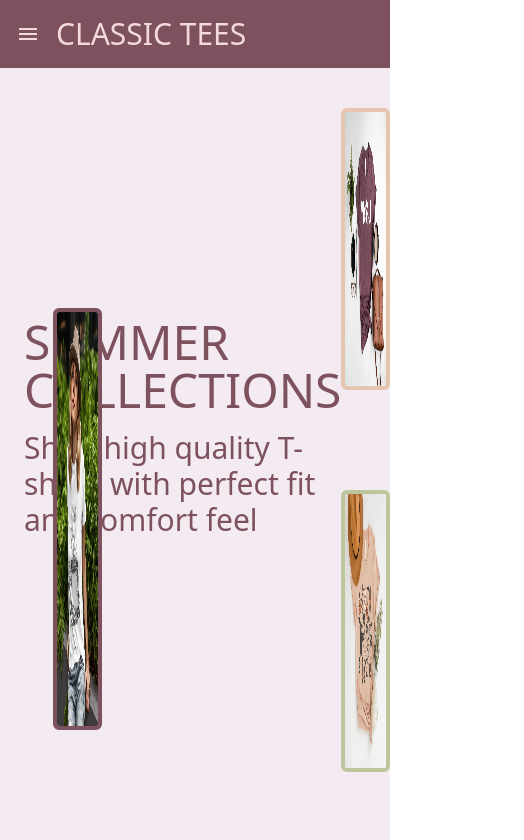
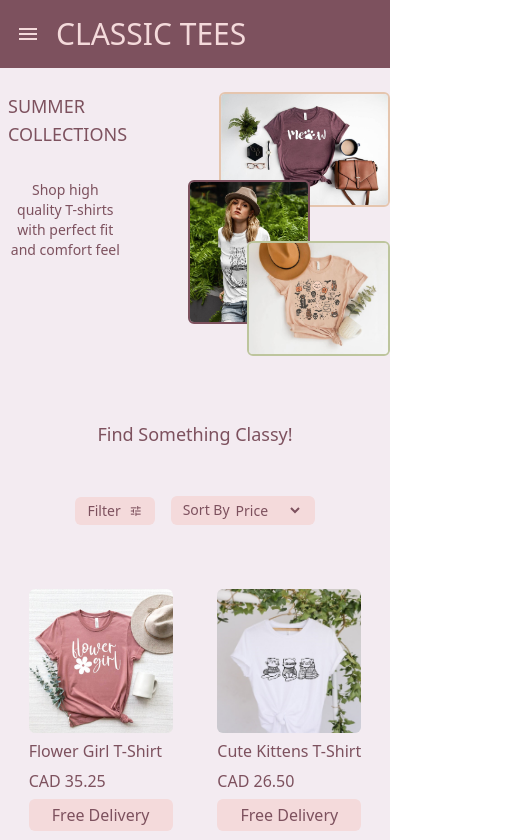
Before and after one commit to Navleenkaursandhu/E-Commerce-Website, a React (Vite) app: page / in a window 390 px wide. Shown: the top 840 px of the page, 524 px wide, since content can reach past the window. Built offline with nearby package versions, Linux system fonts and the light colour scheme.

Commit message:
implemented responsive design for main page

```diff
--- a/src/page_main/Body.tsx
+++ b/src/page_main/Body.tsx
@@ -6,32 +6,32 @@ export const Body = () => {
 
   return (
     <div className='bg-[#F3EBF1]'>
-      <div className="flex h-[44rem]">
-        <div className="flex flex-1 flex-col justify-center pl-6">
-          <div className='text-5xl py-4'>SUMMER COLLECTIONS</div>
-          <div className='text-3xl'>Shop high quality T-shirts with perfect fit and comfort feel</div>
+      <div className="flex md:h-[44rem] sm:h-[30rem] h-[18rem]">
+        <div className="flex flex-1 flex-col lg:justify-center md:gap-6 sm:gap-32 gap-8 sm:pt-12 sm:pl-4 pt-6 pl-2">
+          <div className='xl:text-5xl md:text-4xl sm:text-3xl text-lg font-medium'>SUMMER COLLECTIONS</div>
+          <div className='xl:text-4xl md:text-3xl sm:text-2xl text-sm md:w-full xl:w-full lg:w-4/5 w-3/5 md:text-start text-center'>Shop high quality T-shirts with perfect fit and comfort feel</div>
         </div>
 
         <div className="flex-1 relative">
-          <img className='right-0 top-10 h-2/5 absolute rounded-md border-4 border-[#E5C5AE]' src={img2} />
-          <img className='right-72 top-60 h-3/5 absolute rounded-md border-4 border-[#7D515E]' src={img1} />
-          <img className='right-0 bottom-0 h-2/5 absolute rounded-md border-4 border-[#BDC59D]' src={img3} />
+          <img className='right-0 sm:top-10 sm:h-2/5 top-6 h-2/5 absolute rounded-md sm:border-4 border-2 border-[#E5C5AE]' src={img2} />
+          <img className='md:right-72 md:top-60 md:h-3/5 sm:right-48 sm:top-40 sm:h-1/2 right-20 top-28 h-1/2 absolute rounded-md sm:border-4 border-2 border-[#7D515E]' src={img1} />
+          <img className='right-0 bottom-0 sm:h-2/5 h-2/5 absolute rounded-md sm:border-4 border-2 border-[#BDC59D]' src={img3} />
         </div>
       </div>
 
-      <div className='flex justify-between px-6 pt-16 items-center'>
-        <div className='text-3xl'>Find Something Classy!</div>
-        <div className='flex gap-10 text-lg items-center'>
-          <div className='px-3 py-1 bg-[#F4DADB] rounded-md flex gap-2'>All Filters
-            <span className="material-symbols-outlined">
+      <div className='flex md:justify-between justify-evenly flex-wrap px-6 pt-16 items-center md:gap-0 gap-12'>
+        <div className='xl:text-3xl lg:text-2xl text-lg font-medium'>Find Something Classy!</div>
+        <div className='flex sm:gap-10 gap-4 items-center sm:text-lg text-sm'>
+          <div className='px-3 py-1 bg-[#F4DADB] rounded-md flex flex-row items-center gap-2'>Filter
+            <span className="material-symbols-outlined sm:text-xl text-sm">
               tune
             </span>
           </div>
-          <div className='px-3 py-1 bg-[#F4DADB] rounded-md flex gap-2'>Sort By
+          <div className='px-3 py-1 bg-[#F4DADB] rounded-md flex sm:gap-2 gap-0.5'>Sort By
             <select className='bg-[#F4DADB]'>
               <option value='price'>Price</option>
-              <option value='lowest-price'>Lowest Price</option>
-              <option value='highest-price'>Highest Price</option>
+              <option value='lowest-price'>Lowest</option>
+              <option value='highest-price'>Highest</option>
             </select>
           </div>
         </div>
@@ -39,11 +39,11 @@ export const Body = () => {
 
         <div className='flex flex-wrap px-6 py-16 gap-10 justify-evenly'>
           {product.read().map((obj, i) => {
-            return <a href={`/product-details/${obj.id}`} key={obj.id} className='flex flex-col gap-1.5 w-[24rem]'>
+            return <a href={`/product-details/${obj.id}`} key={obj.id} className='flex flex-col gap-1.5 md:[24rem] sm:w-[16rem] w-[9rem]'>
               <img className='rounded-md' src={obj.image}></img>
               <div>{obj.name}</div>
               <div>{obj.currency} {obj.price.toFixed(2)}</div>
-              {obj.hasFreeDelivery && <div className='bg-[#F4DADB] px-3 py-1 rounded-md w-1/2 text-center'>Free Delivery</div>
+              {obj.hasFreeDelivery && <div className='bg-[#F4DADB] sm:px-3 sm:py-1 p-1 rounded-md sm:w-1/2 w-full text-center'>Free Delivery</div>
               }
             </a>
           })}
```
